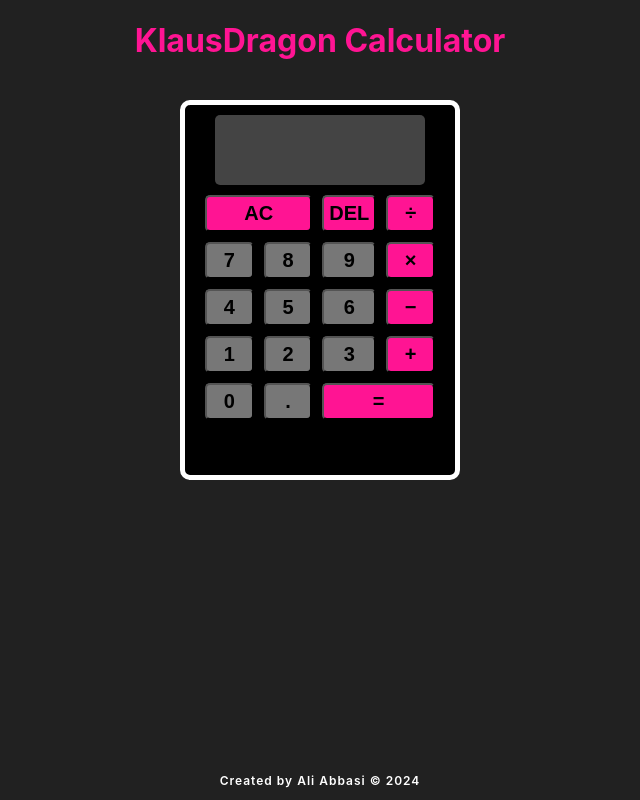
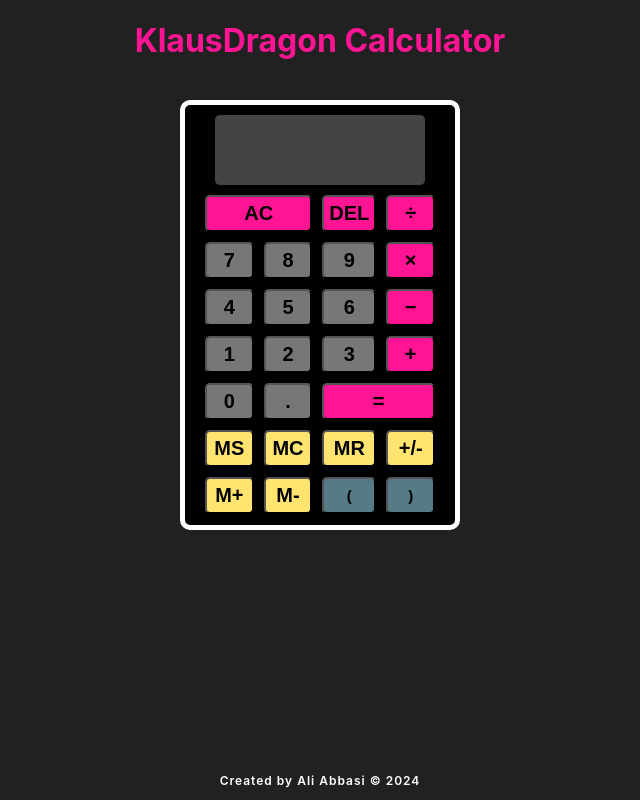
Before and after one commit to KlausDragon/assign03, a React (Create React App) app: page / in a window 1280 px wide. Shown: the whole page, without its empty margins (320-960 px from the left). Built offline with nearby package versions, Linux system fonts and the light colour scheme.

Commit message:
added sign number button and its functionality

```diff
--- a/src/App.js
+++ b/src/App.js
@@ -25,6 +25,17 @@ function App() {
   const handleDelete = () => {
     setTotal(total.slice(0, -1));
   }
+
+  const signNum = () => {
+    if (total !== '0') {
+      if (total[0] === '-') {
+        setTotal(total.slice(1));
+      } else {
+        setTotal('-'.concat(total));
+      }
+    }
+  }
+
 
   const calculate = () => {
     try{
@@ -60,6 +71,14 @@ function App() {
           <button name='0' onClick={handleClick}>0</button>
           <button name='.' onClick={handleClick}>.</button>
           <button onClick={calculate} name='=' id="equal">=</button>
+          <button name='MS' className='lowlight'>MS</button>
+          <button name='MC' className='lowlight'>MC</button>
+          <button name='MR'className='lowlight'>MR</button>
+          <button className='lowlight' onClick={signNum}>+/-</button>
+          <button name='M+' className='lowlight'>M+</button>
+          <button name='M-' className='lowlight'>M-</button>
+          <button name='(' onClick={handleClick} className="para">(</button>
+          <button name=')' onClick={handleClick} className="para">)</button>
         </div>
       </div>
       <div className="footer">
--- a/src/index.css
+++ b/src/index.css
@@ -29,7 +29,7 @@ h1 {
 
 .container {
   width: 250px;
-  height: 350px;
+  height: 400px;
   margin-top: 100px;
   border: 5px solid #fff;
   border-radius: 10px;
@@ -83,6 +83,18 @@ button {
   color: #000;
 }
 
+.lowlight {
+  background-color: #FFE570;
+  color: #000;
+}
+
+.para {
+  font-size: 15px;
+  font-weight: 600;
+  color: #000;
+  background-color: #557b87;
+}
+
 .footer {
   position: absolute;
   bottom: 0;
```
